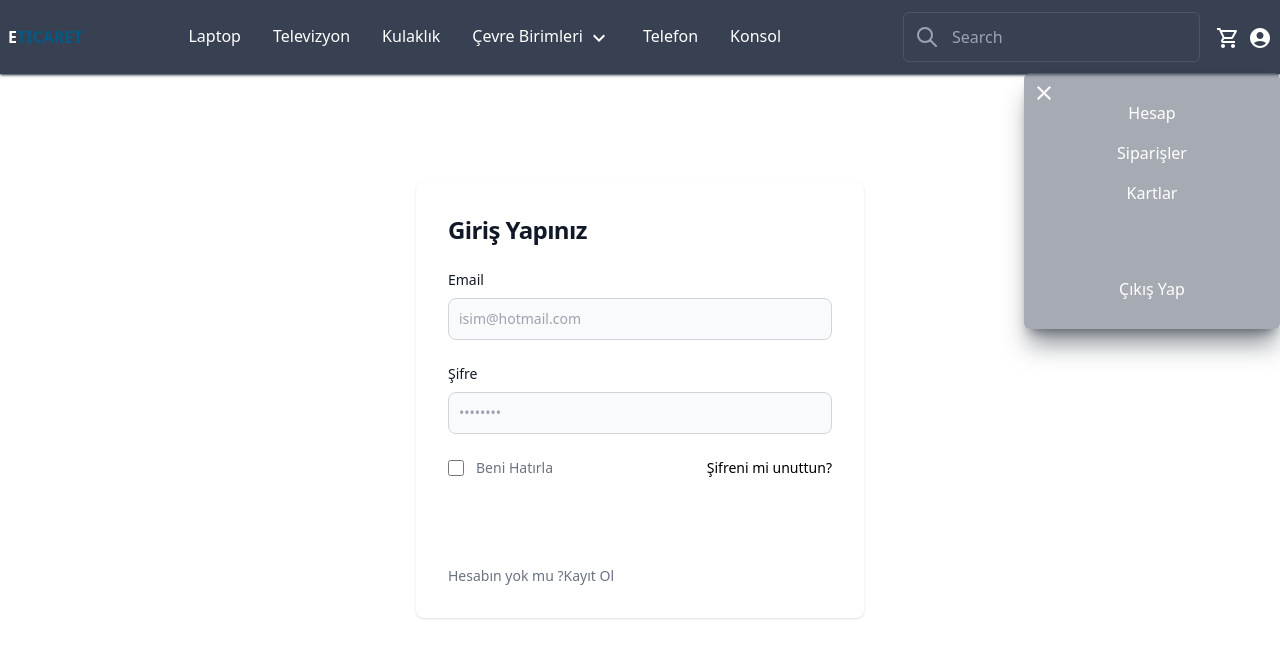
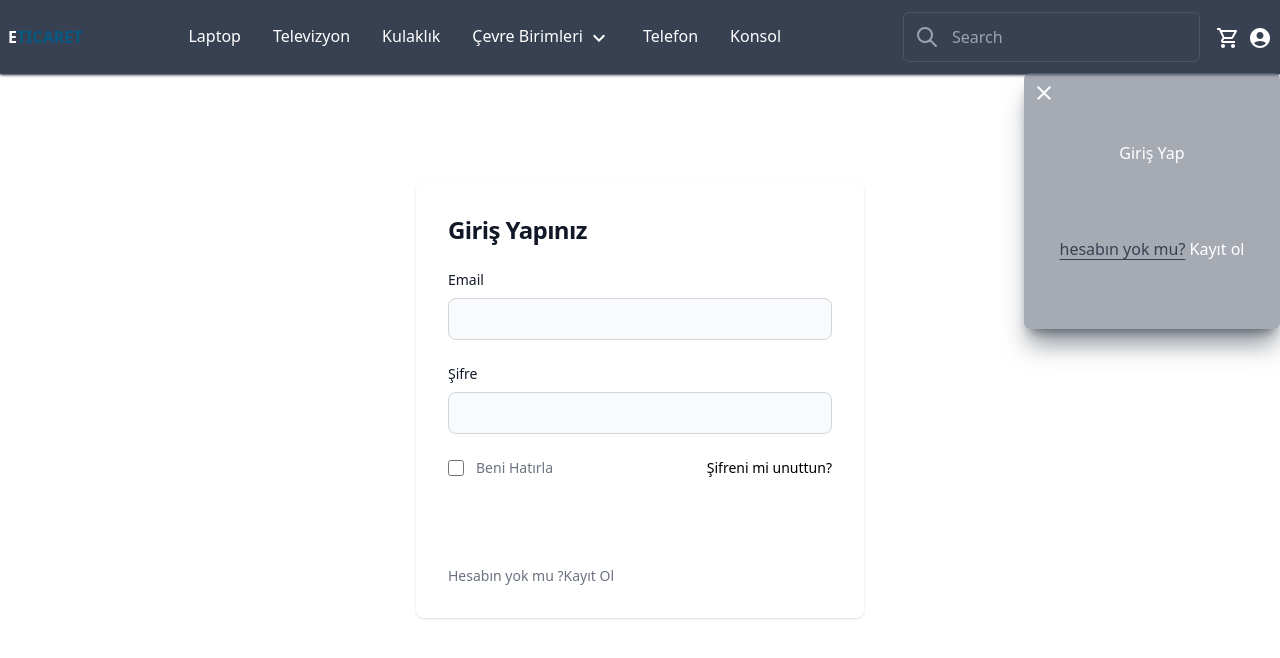
Before and after one commit to huseyin-kan/TechFrontend, a React (Create React App) app in the folder bitirmeOdevi/bitirme-odevi/: page /login in a window 1280 px wide. Both pictures are taken after a click on the icon 1260 px from the left and 37 px from the top of the page. Shown: the top 658 px of the page. Built offline with nearby package versions, Linux system fonts and the light colour scheme.

Commit message:
sign in and auth

```diff
--- a/bitirmeOdevi/bitirme-odevi/src/Components/Login/Login.js
+++ b/bitirmeOdevi/bitirme-odevi/src/Components/Login/Login.js
@@ -1,43 +1,106 @@
 import React from 'react'
+import * as yup from "yup";
+import { Formik, Form, Field, ErrorMessage } from "formik";
+import UserService from '../../Services/userService';
+import { useNavigate } from 'react-router-dom';
+import { toast } from "react-toastify";
+
 
 const Login =()=> {
+    const navigate=useNavigate()
+    const initialValues={
+        userEmail:"",
+        userPassword:""
+    }
+    const schema=yup.object({
+        userEmail:yup.string().email("Email girmek zorundasınız").required("Email girmek zorundasınız"),
+        userPassword:yup.string().required("Şifre girmek zorundasınız")
+    })
+
+    const submitHandler=(values)=>{
+        let userService= new UserService()
+        userService.login(values).then(response=>{
+
+            if(response.data.data.İsAdmin){
+
+                localStorage.setItem("admin",response.data.data.userId)
+
+            }
+            else{
+                console.log(response.data.data)
+                localStorage.setItem("customer",response.data.data.userId)
+            }
+            navigate("/");
+            // window.location.reload();
+        })
+         .catch(err=>toast.error(err.response.data.message))
+
+    }
 
     return (
       <div >
-        <section class="">
-  <div class="flex flex-col items-center justify-center px-6 py-8 mx-auto md:h-screen lg:py-0">
-      <div class="w-full bg-white rounded-lg shadow dark:border md:mt-0 sm:max-w-md xl:p-0 dark:bg-gray-800 dark:border-gray-700">
-          <div class="p-6 space-y-4 md:space-y-6 sm:p-8">
-              <h1 class="text-xl font-bold leading-tight tracking-tight text-gray-900 md:text-2xl dark:text-white">
+        <section className="">
+  <div className="flex flex-col items-center justify-center px-6 py-8 mx-auto md:h-screen lg:py-0">
+    <Formik
+    initialValues={initialValues}
+    validationSchema={schema}
+    onSubmit={(values)=>{
+        submitHandler(values)
+    }}
+    >
+    <div className="w-full bg-white rounded-lg shadow dark:border md:mt-0 sm:max-w-md xl:p-0 dark:bg-gray-800 dark:border-gray-700">
+          <div className="p-6 space-y-4 md:space-y-6 sm:p-8">
+              <h1 className="text-xl font-bold leading-tight tracking-tight text-gray-900 md:text-2xl dark:text-white">
                   Giriş Yapınız
               </h1>
-              <form class="space-y-4 md:space-y-6" action="#">
+              <Form className="space-y-4 md:space-y-6" >
                   <div>
-                      <label for="email" class="block mb-2 text-sm font-medium text-gray-900 dark:text-white">Email</label>
-                      <input type="email" name="email" id="email" class="bg-gray-50 border border-gray-300 text-gray-900 sm:text-sm rounded-lg focus:ring-primary-600 focus:border-primary-600 block w-full p-2.5 dark:bg-gray-700 dark:border-gray-600 dark:placeholder-gray-400 dark:text-white dark:focus:ring-blue-500 dark:focus:border-blue-500" placeholder="isim@hotmail.com" required=""/>
+                      <label className="block mb-2 text-sm font-medium text-gray-900 dark:text-white">Email</label>
+                      <Field
+                      name="userEmail"
+                      className="bg-gray-50 border border-gray-300 text-gray-900 sm:text-sm rounded-lg focus:ring-primary-600 focus:border-primary-600 block w-full p-2.5 dark:bg-gray-700 dark:border-gray-600 dark:placeholder-gray-400 dark:text-white dark:focus:ring-blue-500 dark:focus:border-blue-500"
+                      type="email"
+                      ></Field>
+                     <ErrorMessage
+                    name="userEmail"
+                    render={msg => <div className="bg-red-100 border border-red-400 text-red-700 px-4 py-3 rounded relative -z-5" role="alert">
+                    <span className="block sm:inline">{msg}.</span>
+                    </div>}
+                    ></ErrorMessage>
                   </div>
                   <div>
-                      <label for="password" class="block mb-2 text-sm font-medium text-gray-900 dark:text-white">Şifre</label>
-                      <input type="password" name="password" id="password" placeholder="••••••••" class="bg-gray-50 border border-gray-300 text-gray-900 sm:text-sm rounded-lg focus:ring-primary-600 focus:border-primary-600 block w-full p-2.5 dark:bg-gray-700 dark:border-gray-600 dark:placeholder-gray-400 dark:text-white dark:focus:ring-blue-500 dark:focus:border-blue-500" required=""/>
+                      <label className="block mb-2 text-sm font-medium text-gray-900 dark:text-white">Şifre</label>
+                      <Field
+                      name="userPassword"
+                      className="bg-gray-50 border border-gray-300 text-gray-900 sm:text-sm rounded-lg focus:ring-primary-600 focus:border-primary-600 block w-full p-2.5 dark:bg-gray-700 dark:border-gray-600 dark:placeholder-gray-400 dark:text-white dark:focus:ring-blue-500 dark:focus:border-blue-500"
+                      type="password"
+                      ></Field>
+                     <ErrorMessage
+                    name="userPassword"
+                    render={msg => <div className="bg-red-100 border border-red-400 text-red-700 px-4 py-3 rounded relative -z-5" role="alert">
+                    <span className="block sm:inline">{msg}.</span>
+                    </div>}
+                    ></ErrorMessage>
                   </div>
-                  <div class="flex items-center justify-between">
-                      <div class="flex items-start">
-                          <div class="flex items-center h-5">
-                            <input id="remember" aria-describedby="remember" type="checkbox" class="w-4 h-4 border border-gray-300 rounded bg-gray-50 focus:ring-3 focus:ring-primary-300 dark:bg-gray-700 dark:border-gray-600 dark:focus:ring-primary-600 dark:ring-offset-gray-800" required=""/>
+                  <div className="flex items-center justify-between">
+                      <div className="flex items-start">
+                          <div className="flex items-center h-5">
+                            <input  aria-describedby="remember" type="checkbox" className="w-4 h-4 border border-gray-300 rounded bg-gray-50 focus:ring-3 focus:ring-primary-300 dark:bg-gray-700 dark:border-gray-600 dark:focus:ring-primary-600 dark:ring-offset-gray-800" required=""/>
                           </div>
-                          <div class="ml-3 text-sm">
-                            <label for="remember" class="text-gray-500 dark:text-gray-300">Beni Hatırla</label>
+                          <div className="ml-3 text-sm">
+                            <label  className="text-gray-500 dark:text-gray-300">Beni Hatırla</label>
                           </div>
                       </div>
-                      <a href="/" class="text-sm font-medium text-primary-600 hover:underline dark:text-primary-500">Şifreni mi unuttun?</a>
+                      <a href="/" className="text-sm font-medium text-primary-600 hover:underline dark:text-primary-500">Şifreni mi unuttun?</a>
                   </div>
-                  <button type="submit" class="w-full text-white bg-primary-600 hover:bg-primary-700 focus:ring-4 focus:outline-none focus:ring-primary-300 font-medium rounded-lg text-sm px-5 py-2.5 text-center dark:bg-primary-600 dark:hover:bg-primary-700 dark:focus:ring-primary-800">Giriş Yap</button>
-                  <p class="text-sm font-light text-gray-500 dark:text-gray-400">
-                      Hesabın yok mu ?<a href="/sign" class="font-medium text-primary-600 hover:underline dark:text-primary-500">Kayıt Ol</a>
+                  <button type="submit" className="w-full text-white bg-primary-600 hover:bg-primary-700 focus:ring-4 focus:outline-none focus:ring-primary-300 font-medium rounded-lg text-sm px-5 py-2.5 text-center dark:bg-primary-600 dark:hover:bg-primary-700 dark:focus:ring-primary-800">Giriş Yap</button>
+                  <p className="text-sm font-light text-gray-500 dark:text-gray-400">
+                      Hesabın yok mu ?<a href="/sign" className="font-medium text-primary-600 hover:underline dark:text-primary-500">Kayıt Ol</a>
                   </p>
-              </form>
+              </Form>
           </div>
       </div>
+    </Formik>
   </div>
 </section>
 
--- a/bitirmeOdevi/bitirme-odevi/src/Components/Navi/Header.js
+++ b/bitirmeOdevi/bitirme-odevi/src/Components/Navi/Header.js
@@ -1,5 +1,5 @@
-import React, {  useState } from "react";
-import { Link,  useNavigate,useEffect } from "react-router-dom";
+import React, {  useState,useEffect  } from "react";
+import { Link,  useNavigate} from "react-router-dom";
 import MenuItems from "./MenuItems";
 import MenuIcon from '@mui/icons-material/Menu';
 import AccountCircleIcon from '@mui/icons-material/AccountCircle';
@@ -22,12 +22,23 @@ import {searchItem} from "../../Store/Actions/searchAction"
     event.preventDefault()
 
       dispatch(searchItem(search))
+  }
+  const [isAdmin,setAdmin]=useState(false)
+    useEffect(() => {
+        if(localStorage.getItem("customer")){
+          handleSignIn()
+
+        }
+        else if(localStorage.getItem("admin")){
+          handleSignIn()
+            setAdmin(true)
+        }
+    }, [])
 
 
-  }
     const [active,setActive]=useState(false)
     const [isOpen,setIsOpen]=useState(false)
-    const [isAuthenticated, setIsAuthenticated] = useState(true)
+    const [isAuthenticated, setIsAuthenticated] = useState(false)
     const navigate = useNavigate()
     const  showProfile=()=>{
       setIsOpen(!isOpen)
@@ -41,10 +52,17 @@ import {searchItem} from "../../Store/Actions/searchAction"
   }
     function handleSignOut() {
       setIsAuthenticated(false);
+      if(isAdmin){
+        localStorage.removeItem("admin")
+
+      }else{
+        localStorage.removeItem("customer")
+      }
       navigate("/")
     }
     function handleSignIn() {
       setIsAuthenticated(true);
+      console.log(isAuthenticated)
     }
     return (
       <div className="fixed w-full text-white justify-between p-2 z-20 items-center flex bg-gray-700 shadow shadow-gray-700">
@@ -118,7 +136,7 @@ import {searchItem} from "../../Store/Actions/searchAction"
           <div className="ml-2">
             <AccountCircleIcon onClick={showProfile} className="hover:cursor-pointer"/>
           </div>
-          {isAuthenticated?<ProfileItems signOut={handleSignOut} showProfile={showProfile} isOpen={isOpen} />:<SignOutProfileItems signIn={handleSignIn} showProfile={showProfile} isOpen={isOpen} />}
+          {isAuthenticated?<ProfileItems signOut={handleSignOut} showProfile={showProfile} isAdmin={isAdmin} isOpen={isOpen} />:<SignOutProfileItems showProfile={showProfile} isOpen={isOpen} />}
 
         </div>
       </div>
--- a/bitirmeOdevi/bitirme-odevi/src/Components/Navi/ProfileItems.js
+++ b/bitirmeOdevi/bitirme-odevi/src/Components/Navi/ProfileItems.js
@@ -13,13 +13,13 @@ const ProfileItems = (props) => {
         }
       >
         <CloseIcon onClick={props.showProfile} className="absolute inset-2" />
-        <li>
+        <li className={props.isAdmin ? "hidden":""}>
           <Link to={"/profile"}>Hesap</Link>
         </li>
-        <li>
+        <li className={props.isAdmin ? "hidden":""}>
           <Link to={"/order"}>Siparişler</Link>
         </li>
-        <li>
+        <li className={props.isAdmin ? "hidden":""}>
           <Link to={"/order"}>Kartlar</Link>
         </li>
         <br className=""></br>
--- a/bitirmeOdevi/bitirme-odevi/src/Components/Navi/SignOutProfileItems.js
+++ b/bitirmeOdevi/bitirme-odevi/src/Components/Navi/SignOutProfileItems.js
@@ -13,8 +13,8 @@ const SignOutProfileItems = (props) => {
         }
       >
         <CloseIcon onClick={props.showProfile} className="absolute inset-2" />
-        <li onClick={props.signIn} >
-          <Link to={"/login"}>Giriş Yap</Link>
+        <li >
+          <Link to={"/login"} onClick={props.showProfile}>Giriş Yap</Link>
         </li>
         <br className=""></br>
         <li className="pt-4">
--- a/bitirmeOdevi/bitirme-odevi/src/Components/Products/Products.js
+++ b/bitirmeOdevi/bitirme-odevi/src/Components/Products/Products.js
@@ -11,7 +11,7 @@ const Products = () => {
   const dispatch = useDispatch();
 
   const filterText=filter.searchFilter
-  console.log(filterText)
+
 
   let {categoryId}=useParams()
 
--- /dev/null
+++ b/bitirmeOdevi/bitirme-odevi/src/Services/userService.js
@@ -0,0 +1,18 @@
+import axios from "axios";
+
+export default class UserService{
+
+    getUsers(){
+        return axios.get(`https://localhost:44316/api/users/getall`)
+    }
+    getUserById(id){
+        return axios.get(`https://localhost:44316/api/users/getuserbyid?id=`+id)
+    }
+    addUser(user){
+        return axios.post(`https://localhost:44316/api/users/add`,user,{'Content-Type':'application/json'})
+    }
+    login(user){
+        return axios.post(`https://localhost:44316/api/users/login`,user,{'Content-Type':'application/json'})
+    }
+
+}
```
